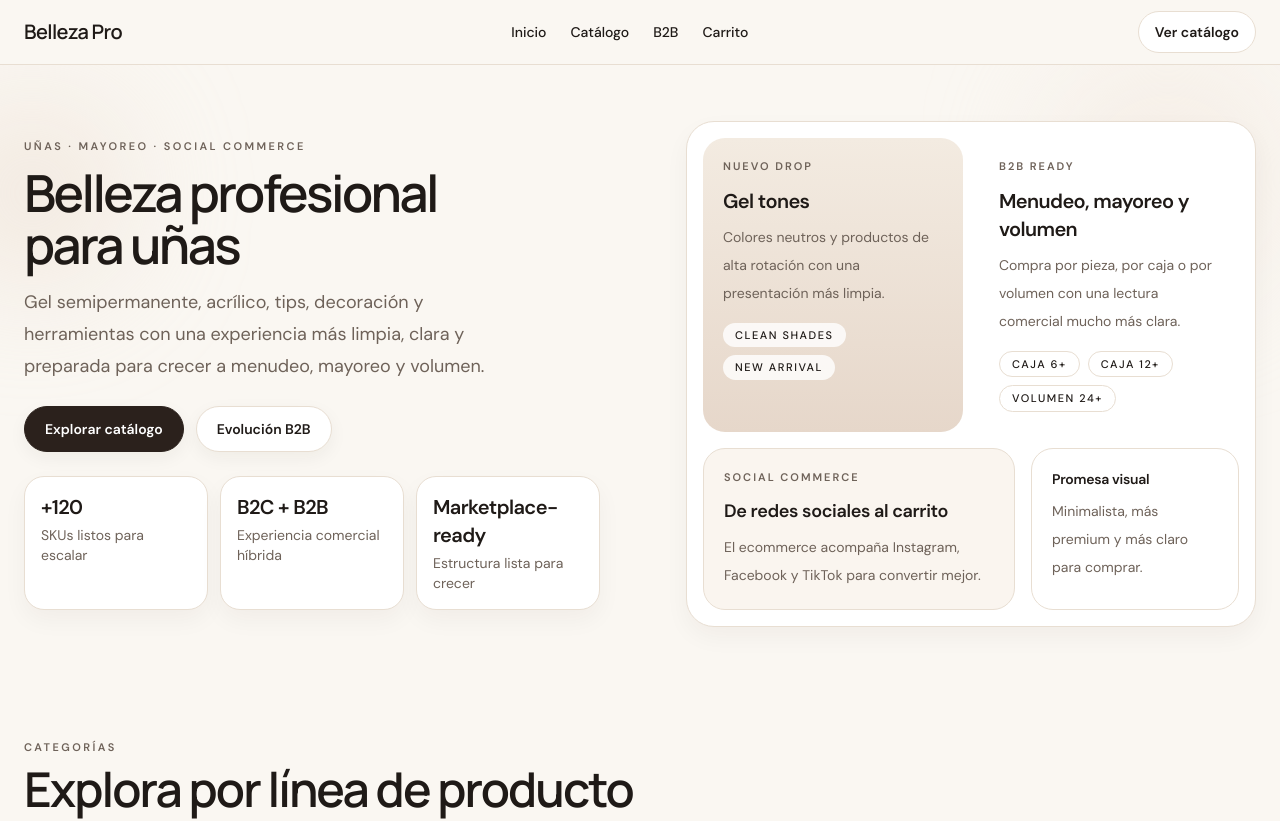
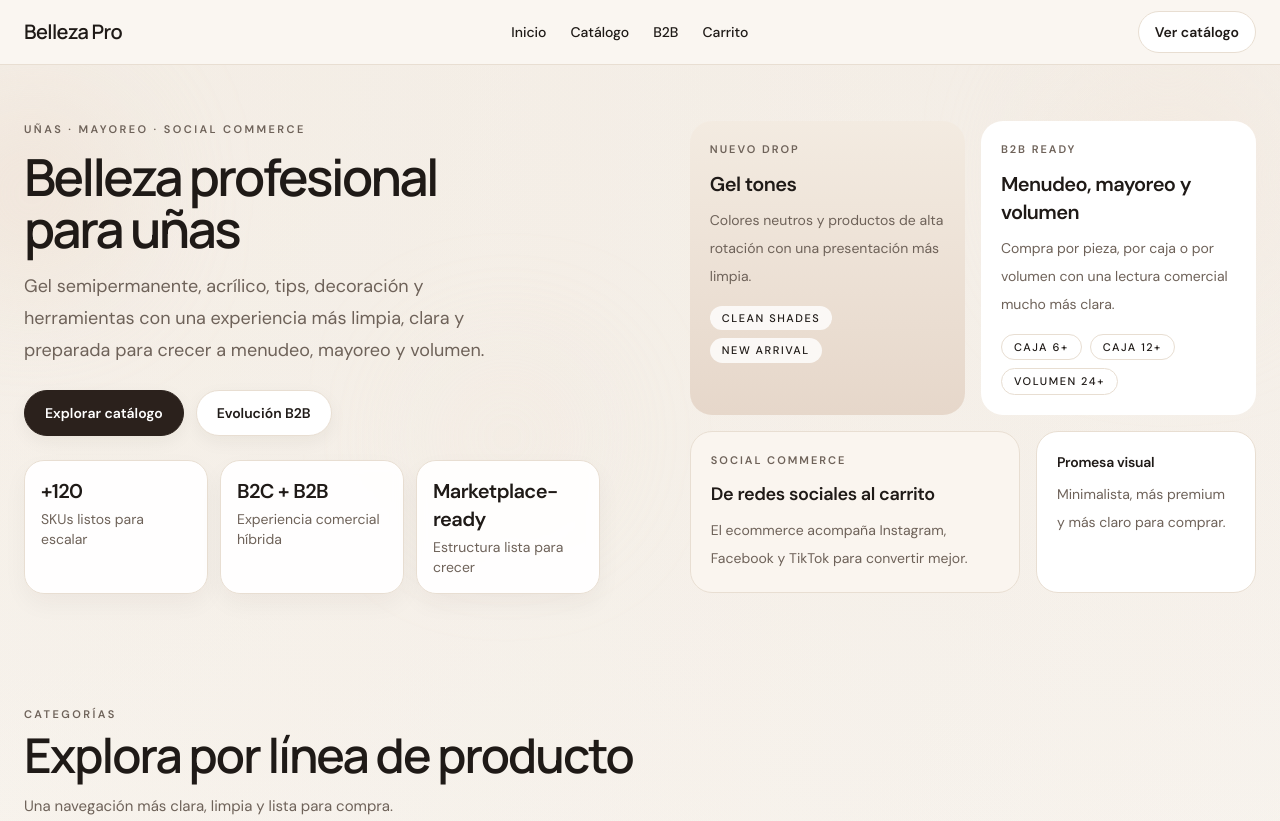
Before and after one commit to roiszs/mvp-belleza-distribuidora, a Next.js app: page / in a window 1280 px wide. Shown: the top 821 px of the page. Built offline with nearby package versions, Linux system fonts and the light colour scheme.

Commit message:
agregando fondo mas premium

```diff
--- a/src/app/globals.css
+++ b/src/app/globals.css
@@ -25,13 +25,33 @@ html {
 body {
 margin: 0;
 font-family: var(--font-body);
-  background: var(--color-bg);
+background:
+radial-gradient(circle at top left, rgba(237, 227, 215, 0.45), transparent 28%),
+radial-gradient(circle at top right, rgba(217, 199, 184, 0.16), transparent 24%),
+linear-gradient(180deg, #faf7f2 0%, #fcfaf7 45%, #faf7f2 100%);
 color: var(--color-text);
+}
+
+body::before {
+content: '';
+position: fixed;
+inset: 0;
+pointer-events: none;
+opacity: 0.08;
+background-image:
+radial-gradient(rgba(31, 26, 23, 0.12) 0.45px, transparent 0.45px);
+background-size: 12px 12px;
+mask-image: linear-gradient(to bottom, rgba(0, 0, 0, 0.35), transparent 85%);
+-webkit-mask-image: linear-gradient(to bottom, rgba(0, 0, 0, 0.35), transparent 85%);
 }
 
 a {
 color: inherit;
 text-decoration: none;
+}
+
+button {
+font: inherit;
 }
 
 img {
@@ -44,9 +64,10 @@ img {
 }
 
 .surface-card {
-  background: var(--color-surface);
+background: rgba(255, 255, 255, 0.92);
 border: 1px solid var(--color-line);
 box-shadow: 0 10px 24px rgba(43, 33, 28, 0.045);
+backdrop-filter: blur(6px);
 }
 
 .section-padding {
@@ -56,6 +77,17 @@ img {
 .container-shell {
 @apply mx-auto w-full max-w-7xl px-4 sm:px-5 lg:px-6;
 }
-button {
-  font: inherit;
+
+.section-soft {
+background:
+linear-gradient(180deg, rgba(255,255,255,0.42) 0%, rgba(255,255,255,0.18) 100%);
+border: 1px solid rgba(232, 222, 210, 0.7);
+box-shadow: 0 8px 30px rgba(43, 33, 28, 0.035);
+backdrop-filter: blur(4px);
 }
+
+.section-tint {
+background:
+radial-gradient(circle at top right, rgba(237, 227, 215, 0.55), transparent 32%),
+linear-gradient(180deg, rgba(255,255,255,0.48) 0%, rgba(255,255,255,0.2) 100%);
+}
--- a/src/components/home/B2BPreview.tsx
+++ b/src/components/home/B2BPreview.tsx
@@ -5,7 +5,7 @@ export function B2BPreview() {
   return (
     <section className="section-padding">
       <Container>
-        <div className="grid gap-6 rounded-[28px] border border-[var(--color-line)] bg-white p-6 md:grid-cols-[1fr_1fr] md:p-8">
+      <div className="section-soft grid gap-6 rounded-[28px] p-6 md:grid-cols-[1fr_1fr] md:p-8">
           <div>
             <p className="text-[11px] font-semibold uppercase tracking-[0.22em] text-[var(--color-muted)]">
               Evolución B2B
--- a/src/components/home/CommunityProof.tsx
+++ b/src/components/home/CommunityProof.tsx
@@ -26,6 +26,7 @@ export function CommunityProof() {
   return (
     <section className="section-padding">
       <Container>
+      <div className="section-tint rounded-[28px] p-5 md:p-8">
         <SectionHeader
           eyebrow="Reseñas"
           title="Lo que opinan nuestras clientas"
@@ -56,6 +57,7 @@ export function CommunityProof() {
             </article>
           ))}
         </div>
+        </div>
       </Container>
     </section>
   )
--- a/src/components/home/Hero.tsx
+++ b/src/components/home/Hero.tsx
@@ -5,12 +5,13 @@ export function Hero() {
 return (
 <section className="relative overflow-hidden section-padding pb-8 md:pb-10">
 <div className="pointer-events-none absolute inset-0">
-        <div className="absolute -left-14 top-10 h-44 w-44 rounded-full bg-[#ead8c8]/50 blur-3xl" />
-        <div className="absolute right-0 top-0 h-56 w-56 rounded-full bg-[#f2e7dc]/60 blur-3xl" />
+<div className="absolute -left-14 top-10 h-44 w-44 rounded-full bg-[#ead8c8]/45 blur-3xl" />
+<div className="absolute right-0 top-0 h-56 w-56 rounded-full bg-[#f2e7dc]/55 blur-3xl" />
+<div className="absolute left-1/3 top-1/2 h-40 w-40 rounded-full bg-[#efe4d8]/25 blur-3xl" />
 </div>
 
   <Container className="relative">
-      <div className="grid items-center gap-6 lg:grid-cols-[1.05fr_0.95fr] lg:gap-8">
+    <div className="grid items-start gap-8 lg:grid-cols-[1.05fr_0.95fr] lg:gap-10">
       <div className="max-w-xl">
         <p className="mb-3 text-[11px] font-semibold uppercase tracking-[0.22em] text-[var(--color-muted)]">
           Uñas · mayoreo · social commerce
@@ -48,13 +49,10 @@ Evolución B2B
             <p className="text-xl font-semibold tracking-[-0.03em]">Marketplace-ready</p>
             <p className="mt-1 text-sm text-[var(--color-muted)]">Estructura lista para crecer</p>
           </div>
-
-
         </div>
       </div>
 
-          <div className="relative">
-            <div className="surface-card overflow-hidden rounded-[28px] p-4">
+      <div className="grid gap-4">
         <div className="grid gap-4 md:grid-cols-2">
           <div className="rounded-[22px] bg-[linear-gradient(180deg,#f3ebe1_0%,#e6d7ca_100%)] p-5 transition duration-300 hover:-translate-y-1 hover:shadow-[0_16px_32px_rgba(43,33,28,0.06)]">
             <p className="text-[11px] font-semibold uppercase tracking-[0.18em] text-[var(--color-muted)]">
@@ -98,7 +96,7 @@ Evolución B2B
           </div>
         </div>
 
-              <div className="mt-4 grid gap-4 md:grid-cols-[1.2fr_0.8fr]">
+        <div className="grid gap-4 md:grid-cols-[1.2fr_0.8fr]">
           <div className="rounded-[22px] border border-[var(--color-line)] bg-[#faf5ef] p-5 transition duration-300 hover:-translate-y-1">
             <p className="text-[11px] font-semibold uppercase tracking-[0.18em] text-[var(--color-muted)]">
               Social commerce
@@ -120,8 +118,8 @@ Evolución B2B
         </div>
       </div>
     </div>
-        </div>
   </Container>
 </section>
+
 )
 }
--- a/src/components/home/SocialCommerceSection.tsx
+++ b/src/components/home/SocialCommerceSection.tsx
@@ -29,6 +29,7 @@ export function SocialCommerceSection() {
   return (
     <section className="section-padding pt-0">
       <Container>
+      <div className="section-soft rounded-[28px] p-5 md:p-8">
         <SectionHeader
           eyebrow="Canales"
           title="Instagram, Facebook y tienda trabajando juntos"
@@ -70,6 +71,7 @@ export function SocialCommerceSection() {
             </article>
           ))}
         </div>
+        </div>
       </Container>
     </section>
   )
```
Also changed, not shown: src/components/home/CommerceModeShowcase.tsx (+1 -2 lines). Lines whose indentation alone changed are shown as unchanged.
